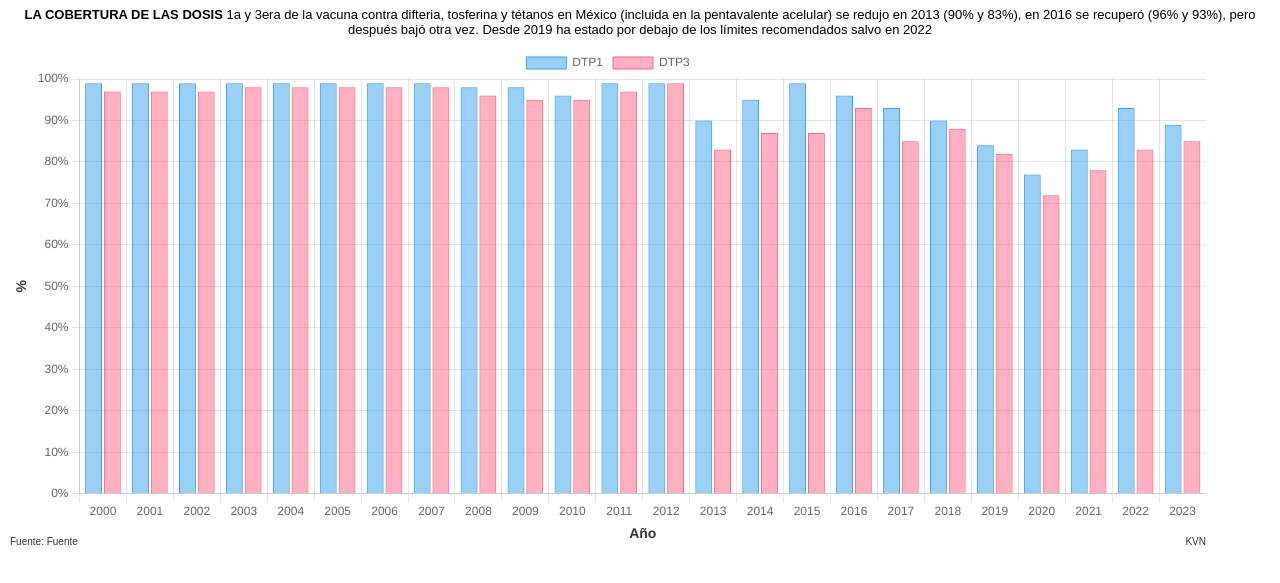
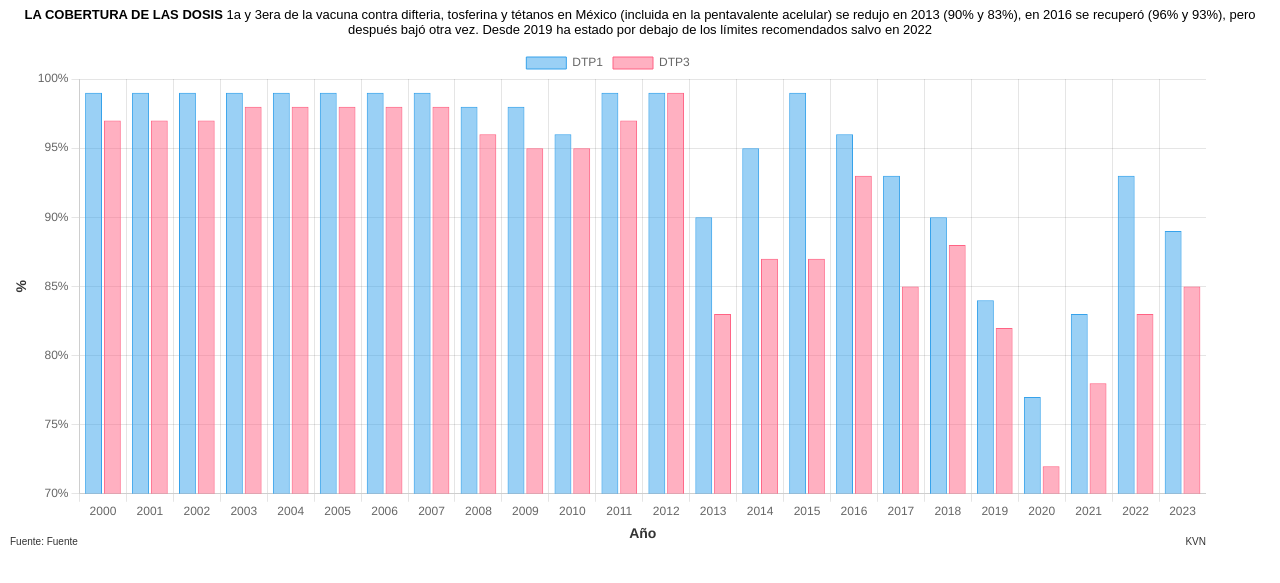
Before and after one commit to kevin-cartografia/portfolio-kevin, a plain HTML site: page eje-central/charts/411/central/Aplicación de la vacuna DTP en México/index.html in a window 1280 px wide. Shown: the part 35-618 px from the top of the page. Drawn offline with nearby package versions, Linux system fonts and the light colour scheme.

Commit message:
Update index.html

```diff
--- a/eje-central/charts/411/central/Aplicación de la vacuna DTP en México/index.html
+++ b/eje-central/charts/411/central/Aplicación de la vacuna DTP en México/index.html
@@ -125,7 +125,7 @@
                                 weight: 'bold'
                             }
                         },
-                        min: 0,
+                        min: 70,
                         max: 100,
                         ticks: {
                             callback: function(value) {
```
